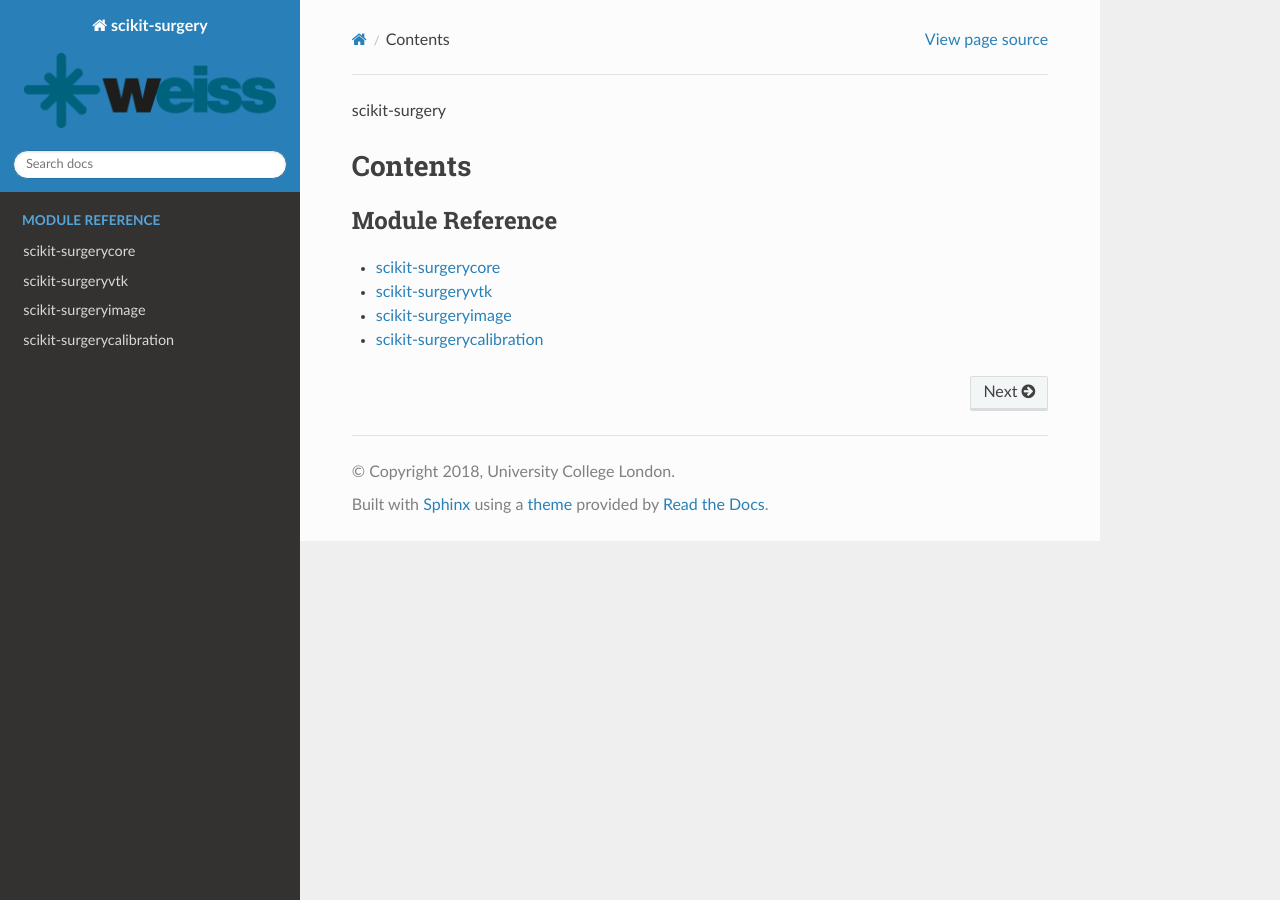
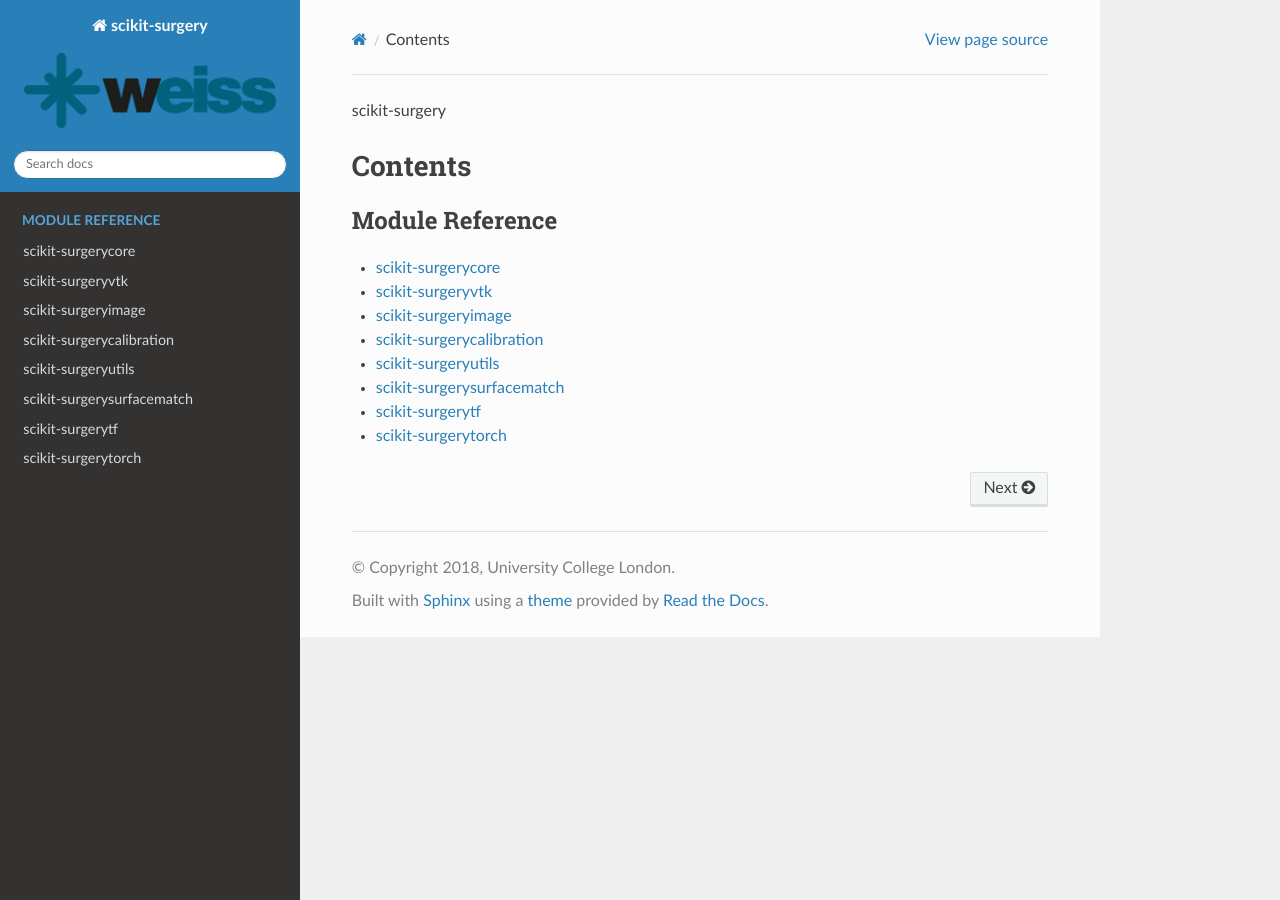
Before and after one commit to SciKit-Surgery/scikit-surgery, a Sphinx documentation site: the page built from docs/index.rst, in a window 1280 px wide. Built offline with Sphinx 7.4.7 and the Read the Docs theme 2.0.0, drawn with Linux system fonts in a browser that asks for light colours; formulas are drawn with MathJax 3; part of the change alters nothing that is shown.

```diff
--- a/docs/index.rst
+++ b/docs/index.rst
@@ -18,3 +18,7 @@ Contents
   vtk
   image
   calibration
+  utils
+  surfacematch
+  tf
+  torch
```
